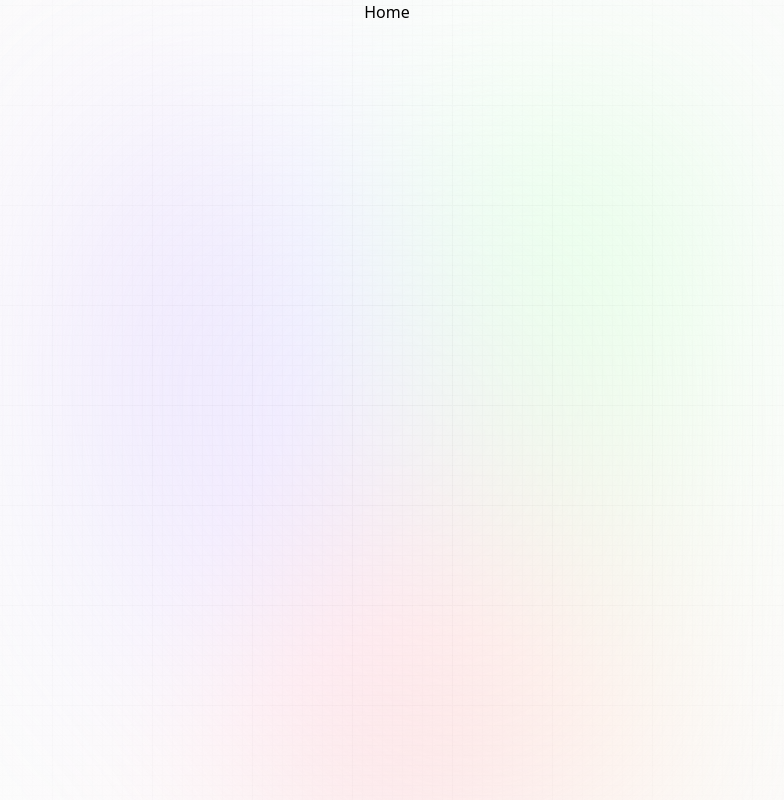
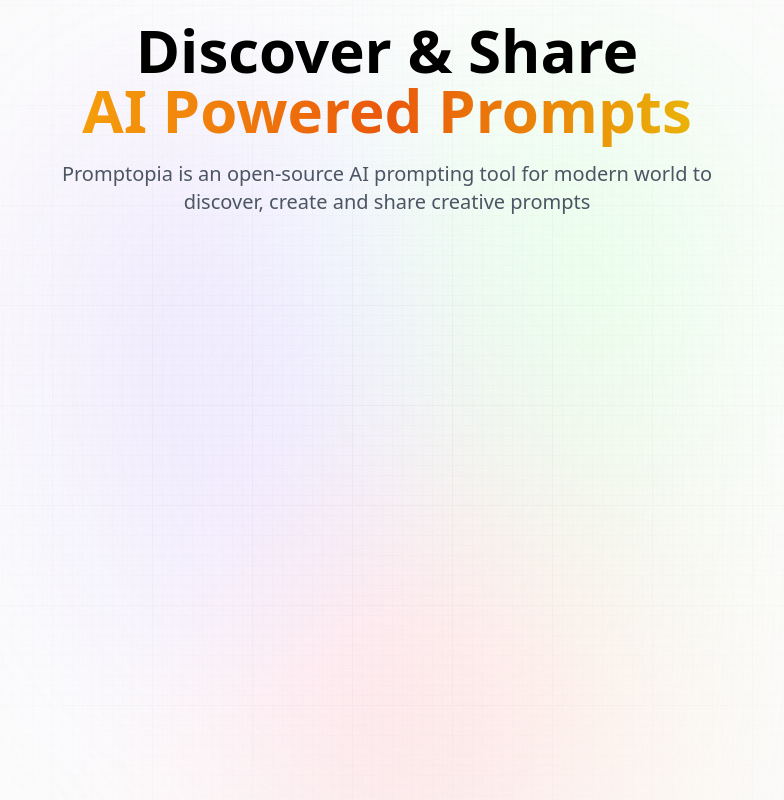
Before and after one commit to AbdessadekHM/promptopia, a Next.js app: page / in a window 1280 px wide. Shown: the whole page, without its empty margins (253-1037 px from the left). Built offline with nearby package versions, Linux system fonts and the light colour scheme.

Commit message:
Create Basic Home Page

```diff
--- a/app/page.jsx
+++ b/app/page.jsx
@@ -2,7 +2,16 @@
 
 const Home = () => {
   return (
-    <div>Home</div>
+    <section className="w-full flex-center flex-col">
+        <h1 className="head_text text-center">
+            Discover & Share
+            <br className="max-md:hidden"/>
+            <span className="orange_gradient text-center">AI Powered Prompts</span>
+        </h1>
+        <p className="desc text-center">
+            Promptopia is an open-source AI prompting tool for modern world to discover, create and share creative prompts
+        </p>
+    </section>
   )
 }
 
```
